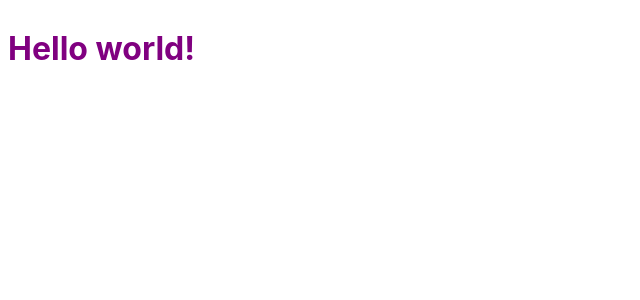
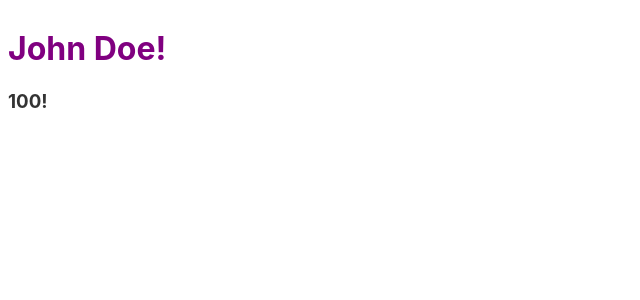
Before and after one commit to Annie-Huang/svelte-scoreboard, a Svelte app: page / in a window 1280 px wide. Shown: the top 300 px of the page, without its empty margins (0-640 px from the left). Built offline with nearby package versions, Linux system fonts and the light colour scheme.

Commit message:
Change variables to local

```diff
--- a/src/App.svelte
+++ b/src/App.svelte
@@ -1,5 +1,7 @@
 <script>
-	export let name;
+	// export let name;
+	let name = "John Doe";
+	let points = 100;
 </script>
 
 <style>
@@ -8,4 +10,5 @@
 	}
 </style>
 
-<h1>Hello {name}!</h1>
+<h1>{name}!</h1>
+<h3>{points}!</h3>
--- a/src/main.js
+++ b/src/main.js
@@ -3,7 +3,7 @@
 const app = new App({
 	target: document.body,
 	props: {
-		name: 'world'
+		// name: 'world'
 	}
 });
 
```
